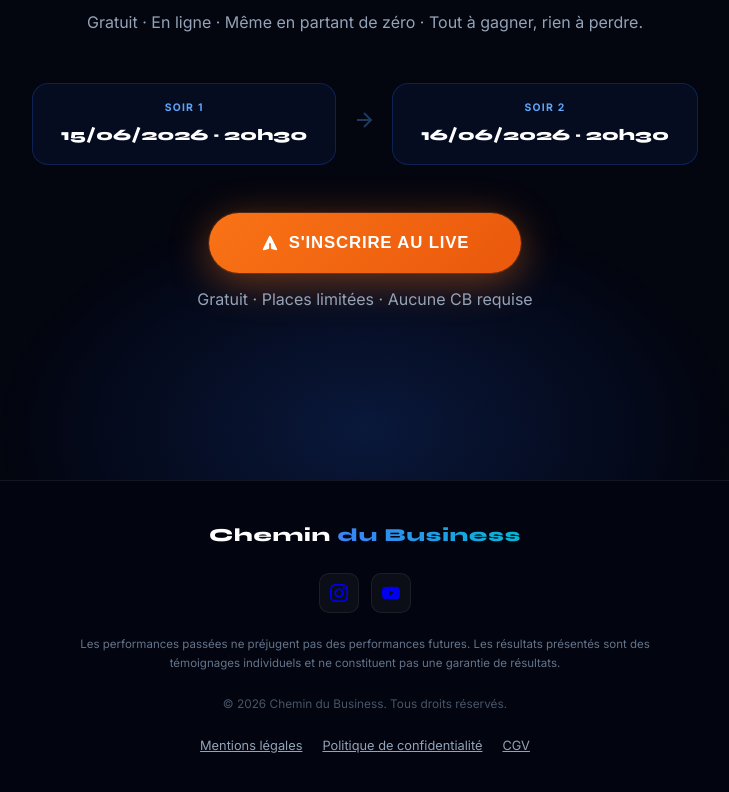
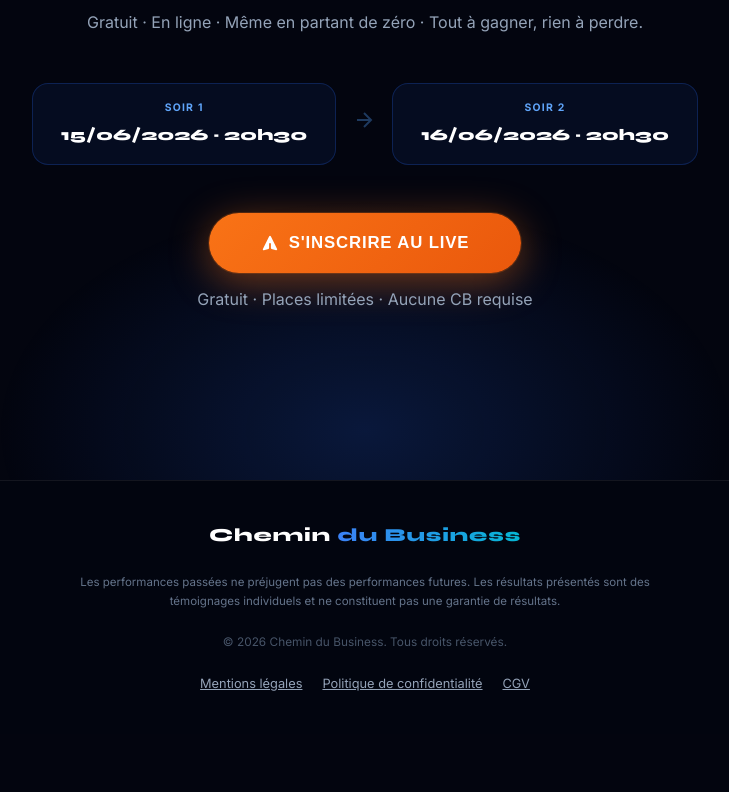
Before and after one commit to chemin-du-business/chemin-du-business, a plain HTML site: page index.html in a window 1280 px wide. Shown: the part 5594-6386 px from the top of the page, without its empty margins (275-1004 px from the left). After the commit the page ends 6328 px from the top, so only its background shows below. Drawn offline with Linux system fonts and the light colour scheme.

Commit message:
Footer — masquer réseaux sociaux Instagram et YouTube

```diff
--- a/index.html
+++ b/index.html
@@ -886,14 +886,16 @@ footer{
 <footer>
   <div class="footer-inner">
     <div class="footer-logo">Chemin <span>du Business</span></div>
+    <!-- Réseaux sociaux masqués temporairement
     <div class="footer-socials">
-      <a href="#" class="soc" aria-label="Instagram de Mex">
+      <a href="#" class="soc" aria-label="Instagram">
         <svg viewBox="0 0 24 24" fill="currentColor" aria-hidden="true"><path d="M12 2.163c3.204 0 3.584.012 4.85.07 3.252.148 4.771 1.691 4.919 4.919.058 1.265.069 1.645.069 4.849 0 3.205-.012 3.584-.069 4.849-.149 3.225-1.664 4.771-4.919 4.919-1.266.058-1.644.07-4.85.07-3.204 0-3.584-.012-4.849-.07-3.26-.149-4.771-1.699-4.919-4.92-.058-1.265-.07-1.644-.07-4.849 0-3.204.013-3.583.07-4.849.149-3.227 1.664-4.771 4.919-4.919 1.266-.057 1.645-.069 4.849-.069zm0-2.163c-3.259 0-3.667.014-4.947.072-4.358.2-6.78 2.618-6.98 6.98-.059 1.281-.073 1.689-.073 4.948 0 3.259.014 3.668.072 4.948.2 4.358 2.618 6.78 6.98 6.98 1.281.058 1.689.072 4.948.072 3.259 0 3.668-.014 4.948-.072 4.354-.2 6.782-2.618 6.979-6.98.059-1.28.073-1.689.073-4.948 0-3.259-.014-3.667-.072-4.947-.196-4.354-2.617-6.78-6.979-6.98-1.281-.059-1.69-.073-4.949-.073zm0 5.838c-3.403 0-6.162 2.759-6.162 6.162s2.759 6.163 6.162 6.163 6.162-2.759 6.162-6.163c0-3.403-2.759-6.162-6.162-6.162zm0 10.162c-2.209 0-4-1.79-4-4 0-2.209 1.791-4 4-4s4 1.791 4 4c0 2.21-1.791 4-4 4zm6.406-11.845c-.796 0-1.441.645-1.441 1.44s.645 1.44 1.441 1.44c.795 0 1.439-.645 1.439-1.44s-.644-1.44-1.439-1.44z"/></svg>
       </a>
-      <a href="#" class="soc" aria-label="YouTube de Mex">
+      <a href="#" class="soc" aria-label="YouTube">
         <svg viewBox="0 0 24 24" fill="currentColor" aria-hidden="true"><path d="M23.498 6.186a3.016 3.016 0 0 0-2.122-2.136C19.505 3.545 12 3.545 12 3.545s-7.505 0-9.377.505A3.017 3.017 0 0 0 .502 6.186C0 8.07 0 12 0 12s0 3.93.502 5.814a3.016 3.016 0 0 0 2.122 2.136c1.871.505 9.376.505 9.376.505s7.505 0 9.377-.505a3.015 3.015 0 0 0 2.122-2.136C24 15.93 24 12 24 12s0-3.93-.502-5.814zM9.545 15.568V8.432L15.818 12l-6.273 3.568z"/></svg>
       </a>
     </div>
+    -->
     <p class="footer-disc">Les performances passées ne préjugent pas des performances futures. Les résultats présentés sont des témoignages individuels et ne constituent pas une garantie de résultats.</p>
     <p class="footer-copy">© 2026 Chemin du Business. Tous droits réservés.</p>
     <nav class="footer-links" aria-label="Liens légaux">
```
